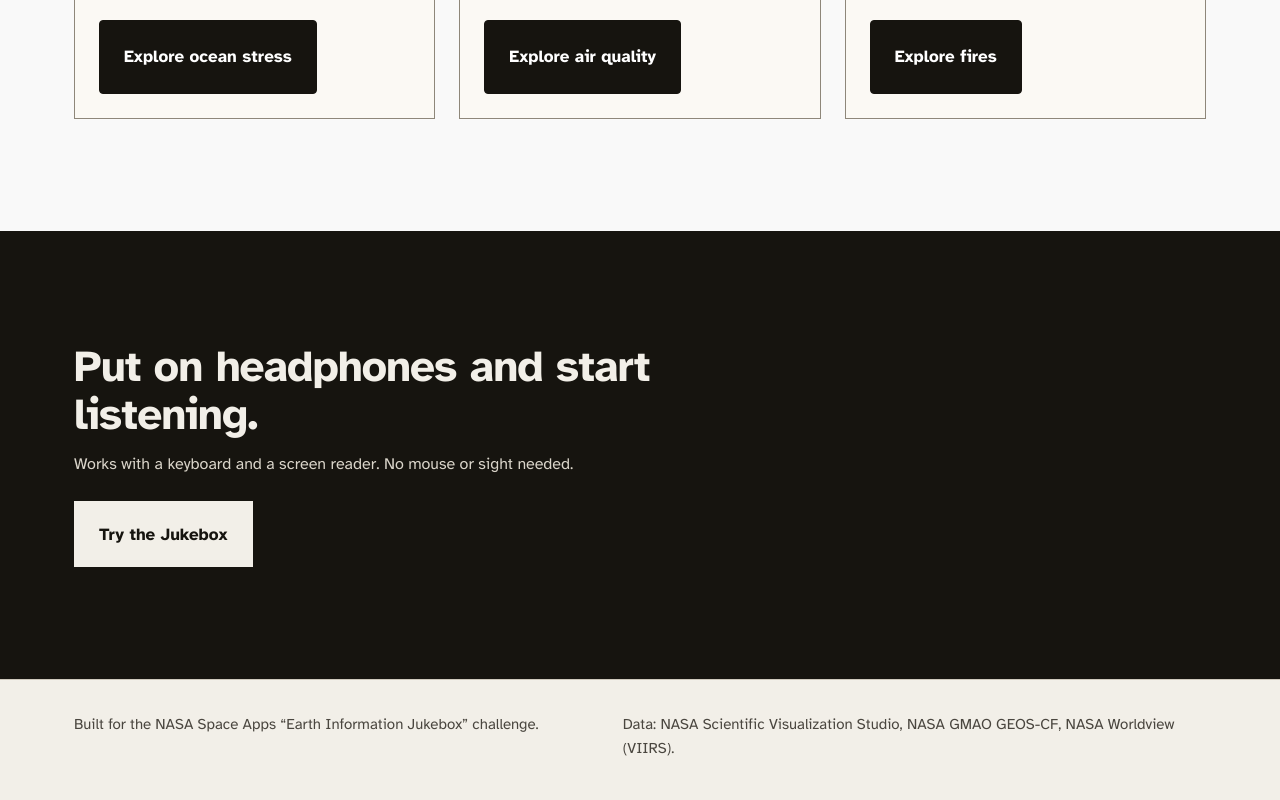
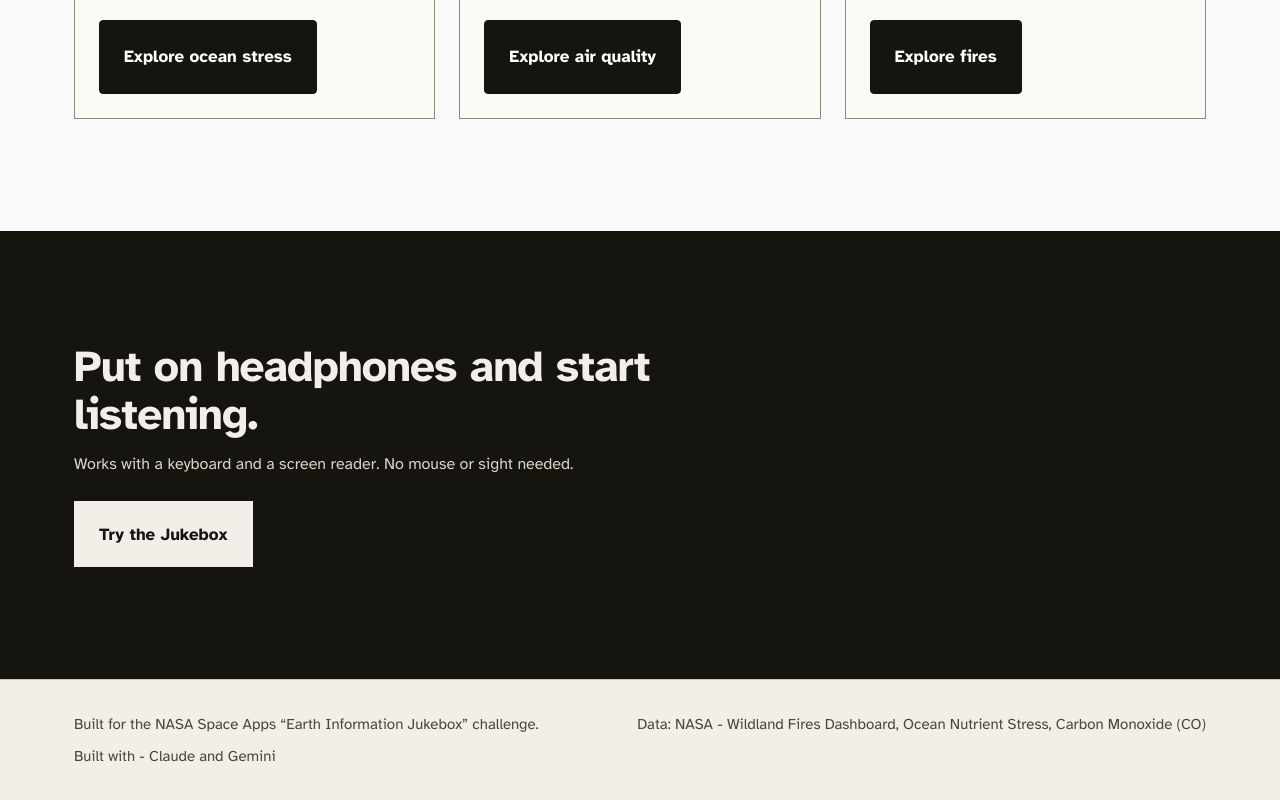
Before and after one commit to unnatimistry-uxr/NASA_earth_information_jukebox, a plain HTML site: page index.html in a window 1280 px wide. Shown: the part 3097-3897 px from the top of the page. Drawn offline with Linux system fonts and the light colour scheme.

Commit message:
AI tools listed under footer

```diff
--- a/index.html
+++ b/index.html
@@ -192,7 +192,8 @@
     <footer class="footer">
         <div class="wrap footer-inner">
             <p>Built for the NASA Space Apps “Earth Information Jukebox” challenge.</p>
-            <p>Data: NASA Scientific Visualization Studio, NASA GMAO GEOS-CF, NASA Worldview (VIIRS).</p>
+            <p>Data: NASA - Wildland Fires Dashboard, Ocean Nutrient Stress, Carbon Monoxide (CO)</p>
+            <p>Built with - Claude and Gemini</p>
         </div>
     </footer>
 
```
